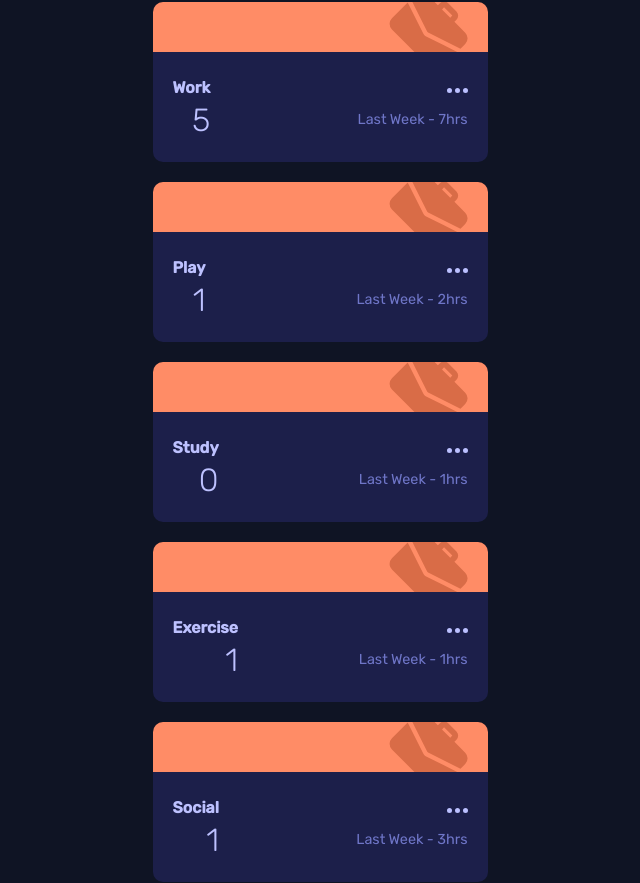
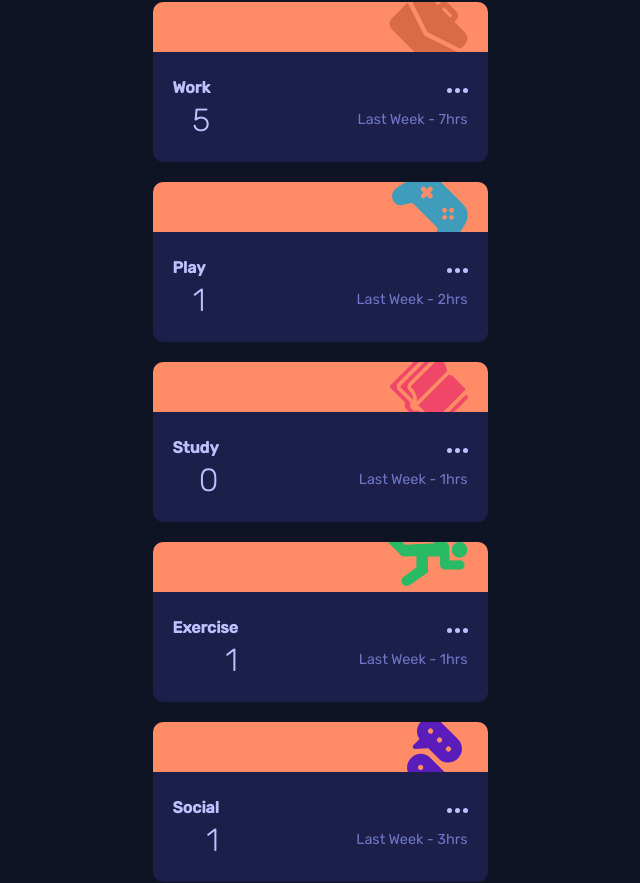
Before and after one commit to kujerocoding/time-tracking-dashboard, a React (Vite) app: page / in a window 1280 px wide. Shown: the part 197-1080 px from the top of the page, without its empty margins (320-960 px from the left). Built offline with nearby package versions, Linux system fonts and the light colour scheme.

Commit message:
add switch case statement returning the image file name based on the data titles then call the imgURL from the last section of the img source url

```diff
--- a/src/components/Activity.jsx
+++ b/src/components/Activity.jsx
@@ -1,10 +1,34 @@
 import React from 'react'
 
 const Activity = (props) => {
+
+    let imgURL;
+
+    switch(props.title){
+        case 'Work':
+            imgURL = 'icon-work.svg';
+            break;
+        case 'Play':
+            imgURL = 'icon-play.svg';
+            break;
+        case 'Study':
+            imgURL = 'icon-study.svg';
+            break;
+        case 'Exercise':
+            imgURL = 'icon-exercise.svg';
+            break;
+        case 'Social':
+            imgURL = 'icon-social.svg';
+            break;
+        case 'Self Care':
+            imgURL = 'icon-self-care.svg';
+        default:
+    }
+
   return (
     <div className='activity--container'>
         <div className='activity--icon--container'>
-            <img src="./src/assets/images/icon-work.svg" alt="suitcase icon" />
+            <img src={`./src/assets/images/${imgURL}`} alt="suitcase icon" />
         </div>
         <div className='activity--details--container'>
             <div>
```
